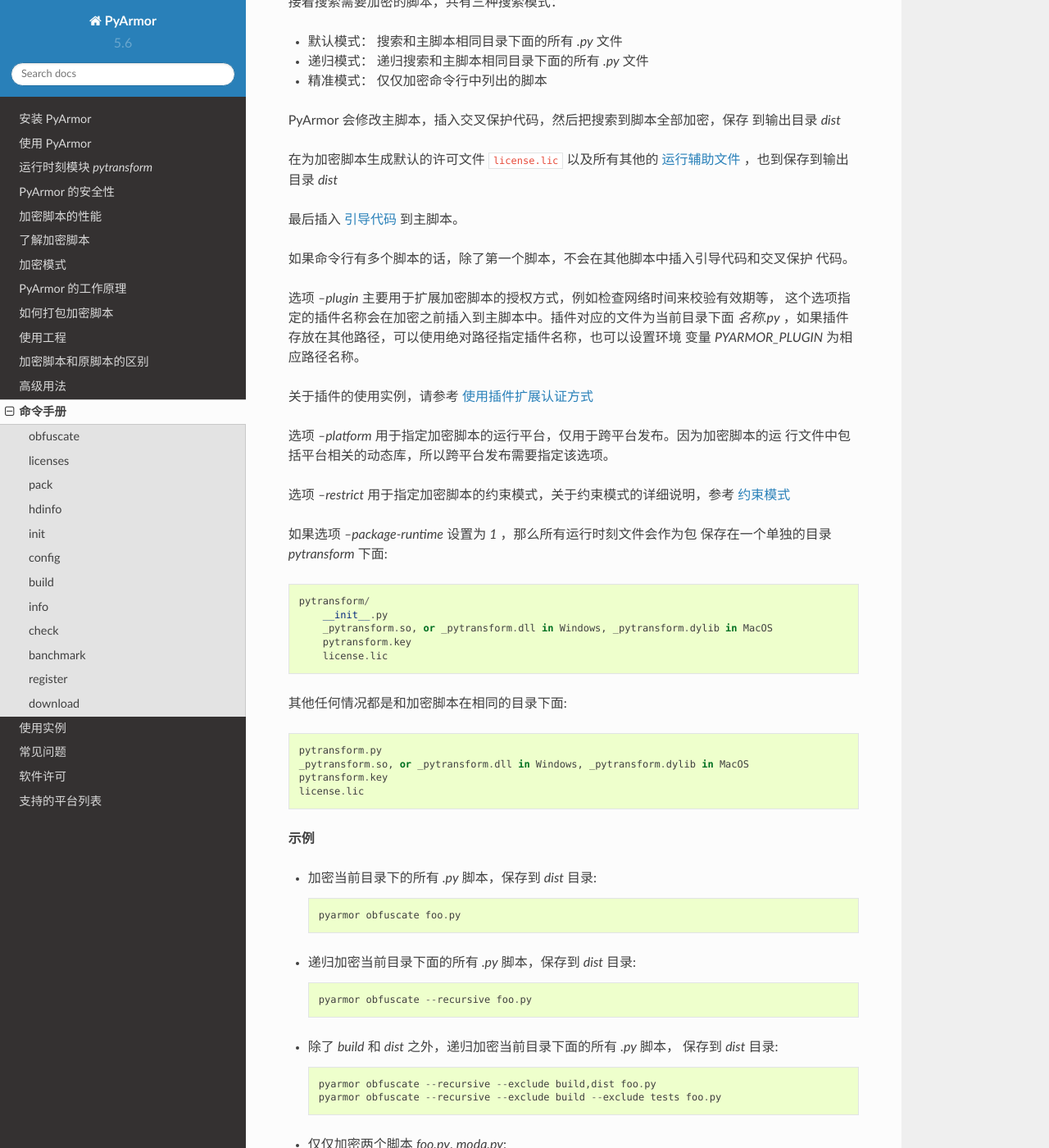
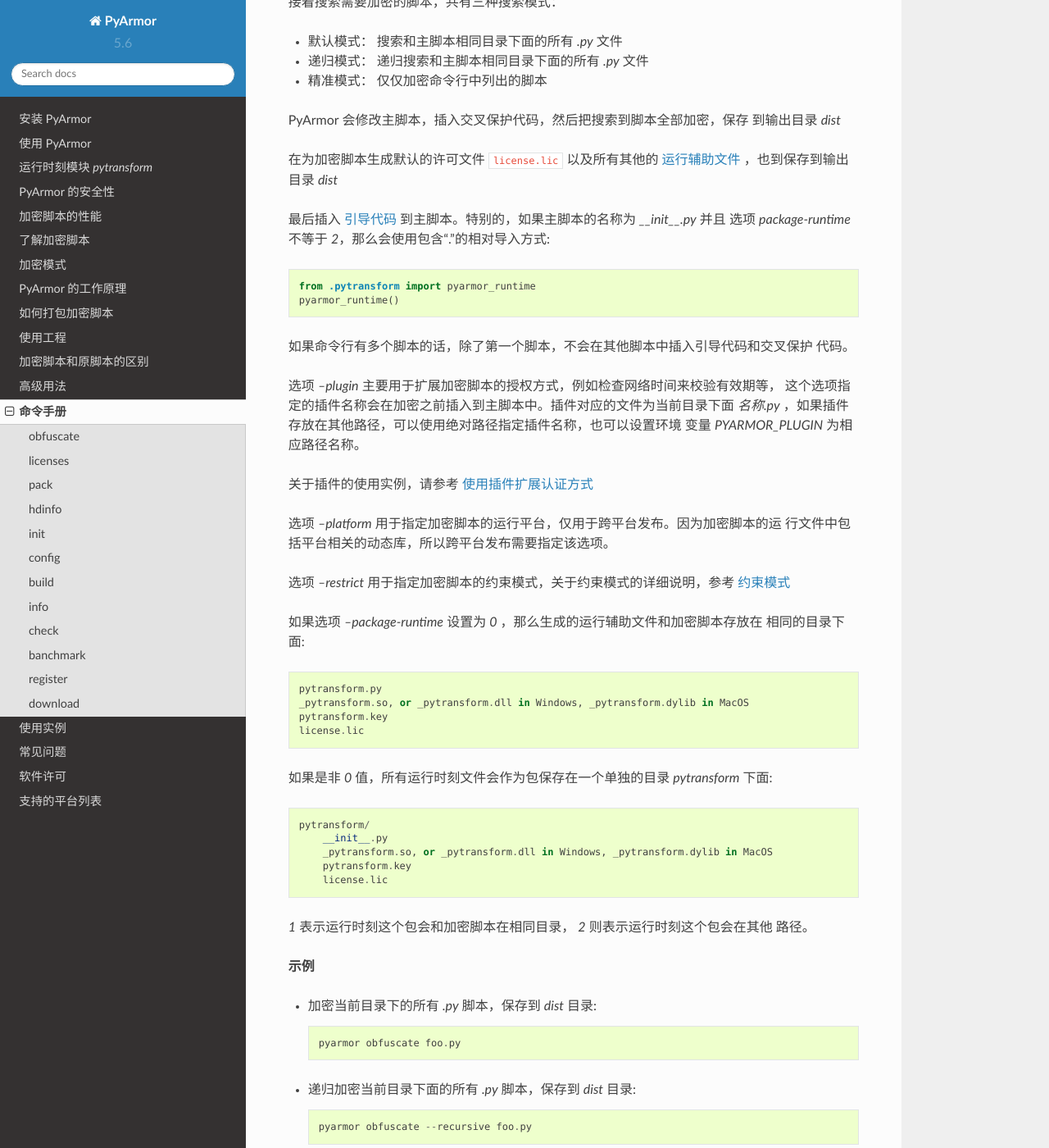
Before and after one commit to dashingsoft/pyarmor-docs-zh, a Sphinx documentation site: the page built from docs/man.rst, in a window 1280 px wide and 1400 px high, scrolled down 2061 px. Shown: the whole window at 82% size. Built offline with Sphinx 7.4.7 and the Read the Docs theme 2.0.0, drawn with Linux system fonts in a browser that asks for light colours; some of the changed text lies outside the part shown.

Commit message:
Refine option --package-runtime

```diff
--- a/docs/man.rst
+++ b/docs/man.rst
@@ -59,7 +59,7 @@
 --platform NAME             指定运行加密脚本的平台
 --advanced                  使用高级模式加密脚本
 --restrict <0,1,2,3,4>      设置约束模式
---package-runtime <0,1>     是否保存运行文件到一个单独的目录
+--package-runtime <0,1,2>   是否保存运行文件到一个单独的目录
 
 **描述**
 
@@ -78,7 +78,11 @@
 在为加密脚本生成默认的许可文件 :file:`license.lic` 以及所有其他的
 :ref:`运行辅助文件` ，也到保存到输出目录 `dist`
 
-最后插入 :ref:`引导代码` 到主脚本。
+最后插入 :ref:`引导代码` 到主脚本。特别的，如果主脚本的名称为 `__init__.py` 并且
+选项 `package-runtime` 不等于 `2`，那么会使用包含“.”的相对导入方式::
+
+    from .pytransform import pyarmor_runtime
+    pyarmor_runtime()
 
 如果命令行有多个脚本的话，除了第一个脚本，不会在其他脚本中插入引导代码和交叉保护
 代码。
@@ -96,8 +100,15 @@
 选项 `--restrict` 用于指定加密脚本的约束模式，关于约束模式的详细说明，参考
 :ref:`约束模式`
 
-如果选项 `--package-runtime` 设置为 `1` ，那么所有运行时刻文件会作为包
-保存在一个单独的目录 `pytransform` 下面::
+如果选项 `--package-runtime` 设置为 `0` ，那么生成的运行辅助文件和加密脚本存放在
+相同的目录下面::
+
+    pytransform.py
+    _pytransform.so, or _pytransform.dll in Windows, _pytransform.dylib in MacOS
+    pytransform.key
+    license.lic
+
+如果是非 `0` 值，所有运行时刻文件会作为包保存在一个单独的目录 `pytransform` 下面::
 
     pytransform/
         __init__.py
@@ -105,12 +116,8 @@
         pytransform.key
         license.lic
 
-其他任何情况都是和加密脚本在相同的目录下面::
-
-    pytransform.py
-    _pytransform.so, or _pytransform.dll in Windows, _pytransform.dylib in MacOS
-    pytransform.key
-    license.lic
+`1` 表示运行时刻这个包会和加密脚本在相同目录， `2` 则表示运行时刻这个包会在其他
+路径。
 
 **示例**
 
@@ -170,6 +177,11 @@
 * 使用约束模式 4 加密当前目录下面除了 `__init__.py` 之外的所有 `.py` 文件::
 
     pyarmor obfuscate --restrict 4 --exclude __init__.py --recursive .
+
+* 加密一个模块，并且把运行时刻文件保存为一个单独的包::
+
+    cd /path/to/mypkg
+    pyarmor obfuscate -r --package-runtime 2 --output dist/mypkg __init__.py
 
 .. _licenses:
 
@@ -403,12 +415,13 @@
 --is-package <0,1>              管理的脚本是一个 Python 包类型
 --restrict-mode <0,1,2,3,4>     设置约束模式
 --obf-mod <0,1>                 是否加密整个模块对象
---obf-code <0,1>                是否加密每一个函数
+--obf-code <0,1,2>              是否加密每一个函数
 --wrap-mode <0,1>               是否启用包裹模式加密函数
 --advanced-mode <0,1>           是否使用高级模式加密脚本
 --cross-protection <0,1>        是否插入交叉保护代码到主脚本
 --runtime-path RPATH            设置运行文件所在路径
 --plugin NAME                   设置需要插入到主脚本的代码文件
+--package-runtime <0,1,2>       是否保存运行文件到一个单独的目录
 
 **描述**
 
```
Also changed, not shown: other parts of docs/man.rst (+0 -5 lines), docs/project.rst (+18 -0 lines).
